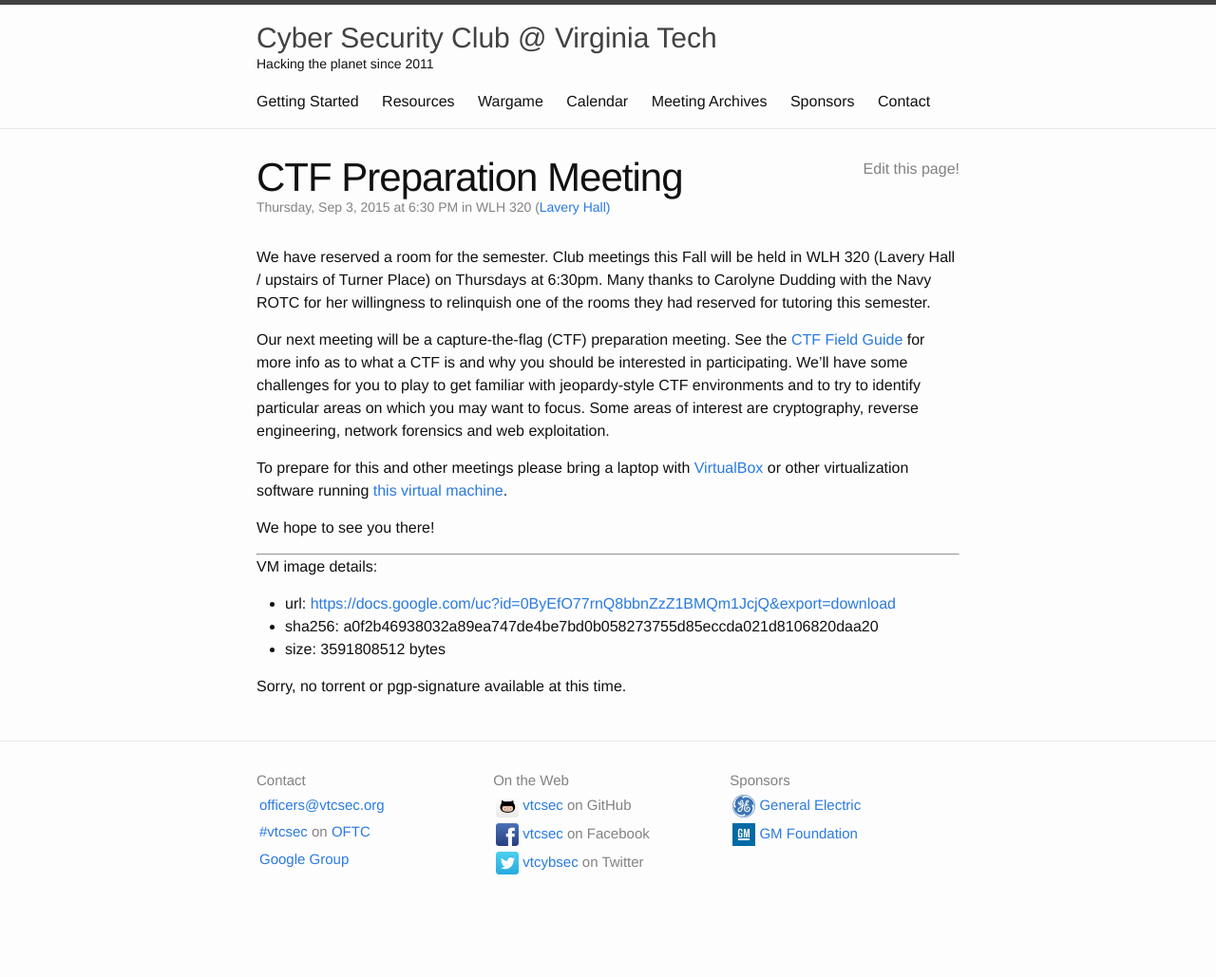
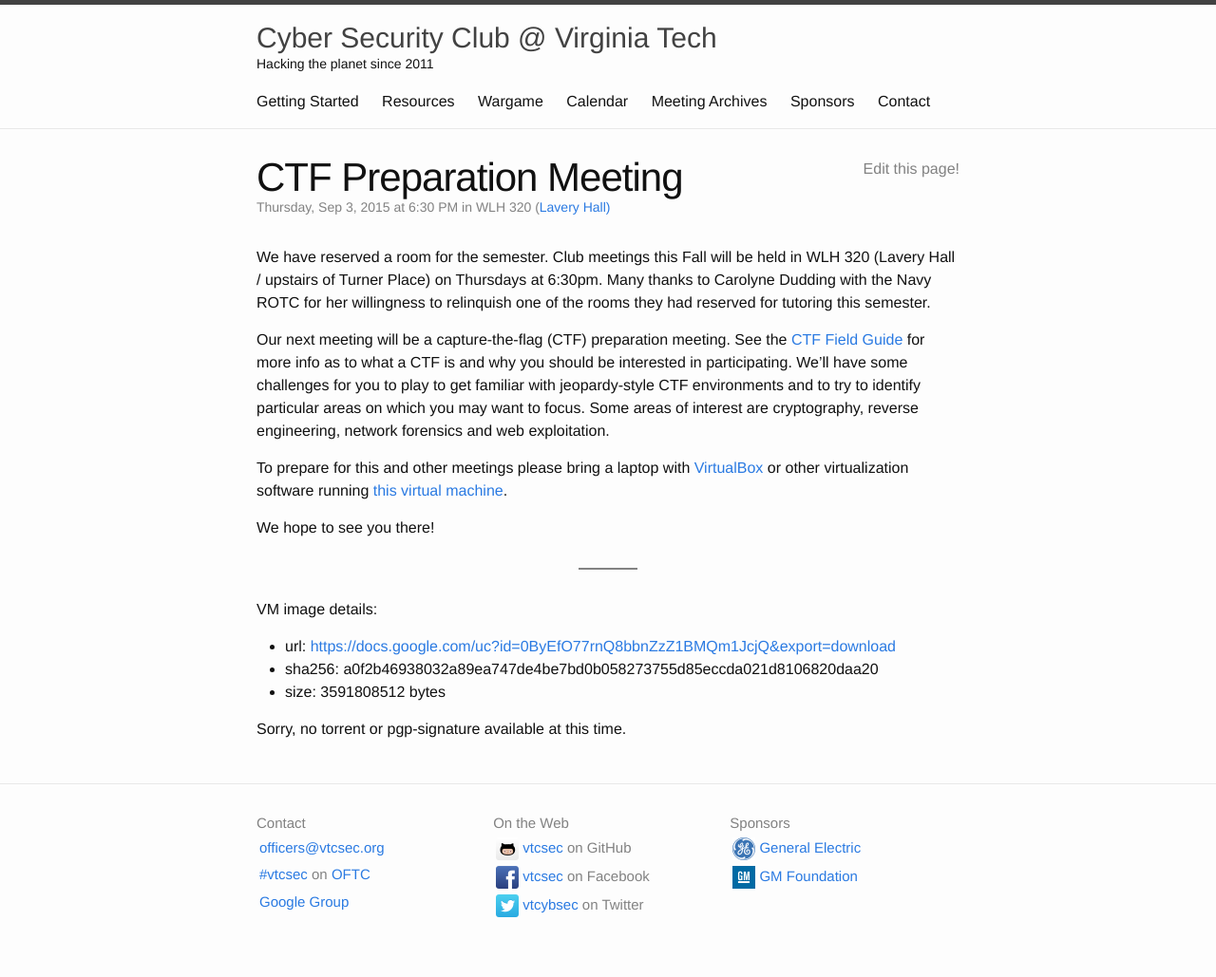
Before and after one commit to VTCSec/vtcsec.org, a Jekyll site: the page built from _meetings/2015-09-03-first-meeting.md, in a window 1280 px wide. Shown: the whole page at 95% size. Built offline with Jekyll 4.4.1, drawn with Linux system fonts in a browser that asks for light colours; before the commit the page ends 984 px from its top, so only the background shows below that.

Commit message:
Make <hr> style fit with the overall theme.

```diff
--- a/_sass/_base.scss
+++ b/_sass/_base.scss
@@ -21,6 +21,13 @@ body {
     color: $text-color;
     background-color: $background-color;
     -webkit-text-size-adjust: 100%;
+}
+
+hr {
+    width: -webkit-calc(#{$spacing-unit} * 2);
+    width:        -calc(#{$spacing-unit} * 2);
+    border: 1px solid $grey-color;
+    margin: $spacing-unit auto;
 }
 
 
```
